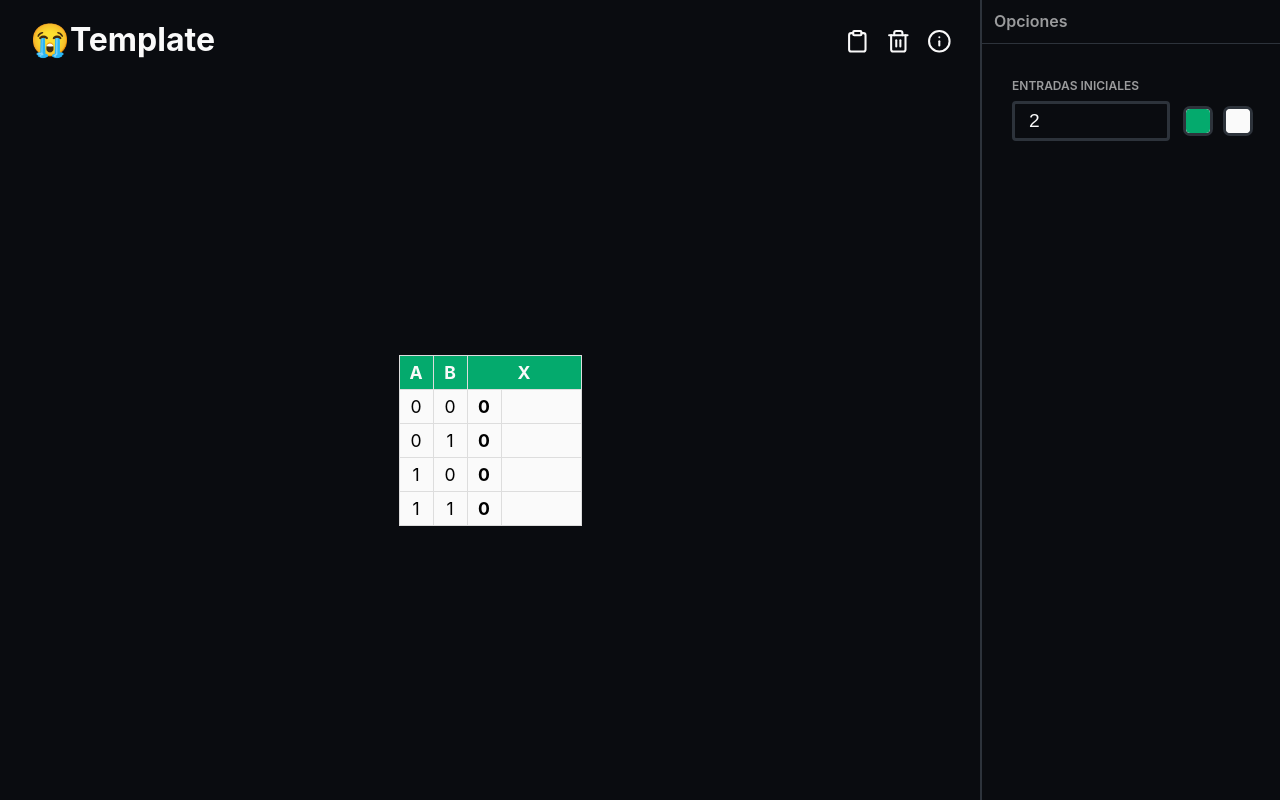
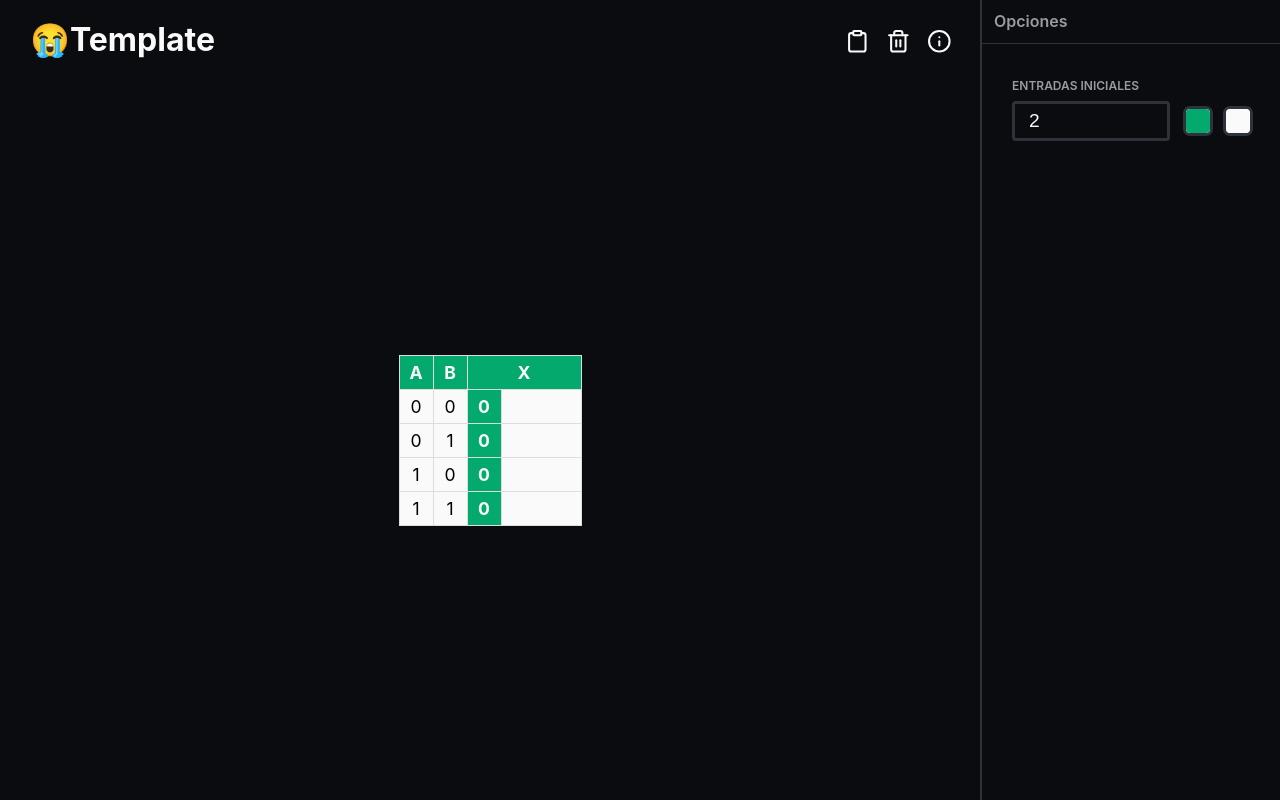
Before and after one commit to munozrc/truth-table-template, a React (Vite) app: page / in a window 1280 px wide. Built offline with nearby package versions, Linux system fonts and the light colour scheme.

Commit message:
pass props for the td output

```diff
--- a/src/components/Table/OutputItem.tsx
+++ b/src/components/Table/OutputItem.tsx
@@ -1,10 +1,24 @@
 import React, { FC } from 'react'
+import { styleProperties } from '../../types'
 import styles from './styles.module.css'
 
-const OutputItem: FC<{}> = () => {
+interface Props {
+  stylesOneValue: styleProperties
+  stylesZeroValue: styleProperties
+  value: number
+}
+
+const OutputItem: FC<Props> = (props) => {
+  const { stylesOneValue, stylesZeroValue, value } = props
+  const { color, bgColor } = value === 0 ? stylesZeroValue : stylesOneValue
+
   return (
     <>
-      <td className={`${styles.td} ${styles.td__output}`}>0</td>
+      <td
+        className={`${styles.td} ${styles.td__output}`}
+        style={{ backgroundColor: bgColor, color: color }}
+      >{value}
+      </td>
       <td className={styles.td__expression} />
     </>
   )
--- a/src/components/Table/index.tsx
+++ b/src/components/Table/index.tsx
@@ -51,7 +51,12 @@ const Table = forwardRef<HTMLTableElement, PropsTable>((props, ref) => {
                 }
                 {
                   Object.keys(tableData.outputs).map((output) => (
-                    <OutputItem key={`hey-${output}`} />
+                    <OutputItem
+                      key={`hey-${output}`}
+                      stylesOneValue={stylesEntries}
+                      stylesZeroValue={stylesEntries}
+                      value={tableData.outputs[output][value]}
+                    />
                   ))
                 }
               </tr>
```
